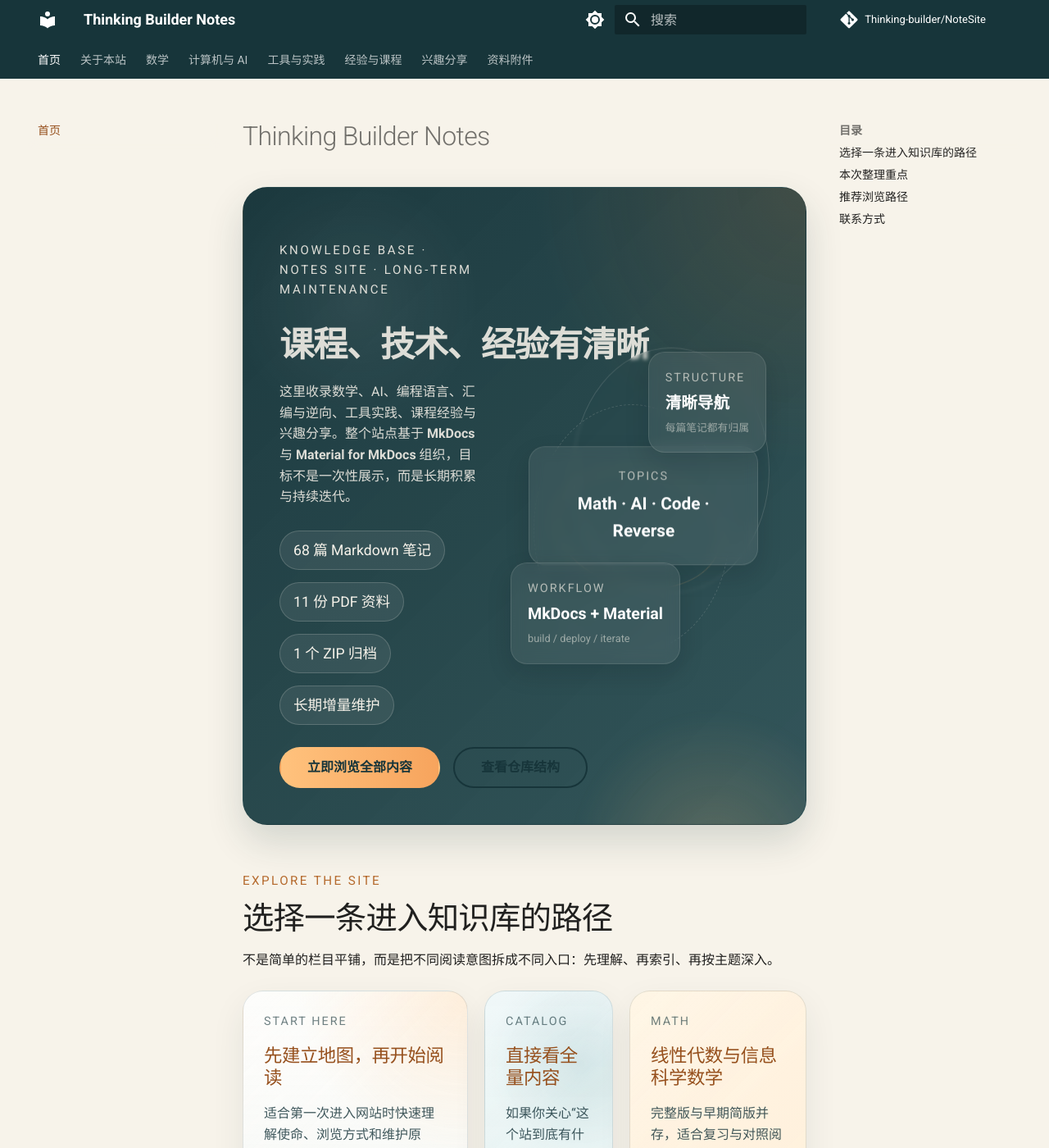
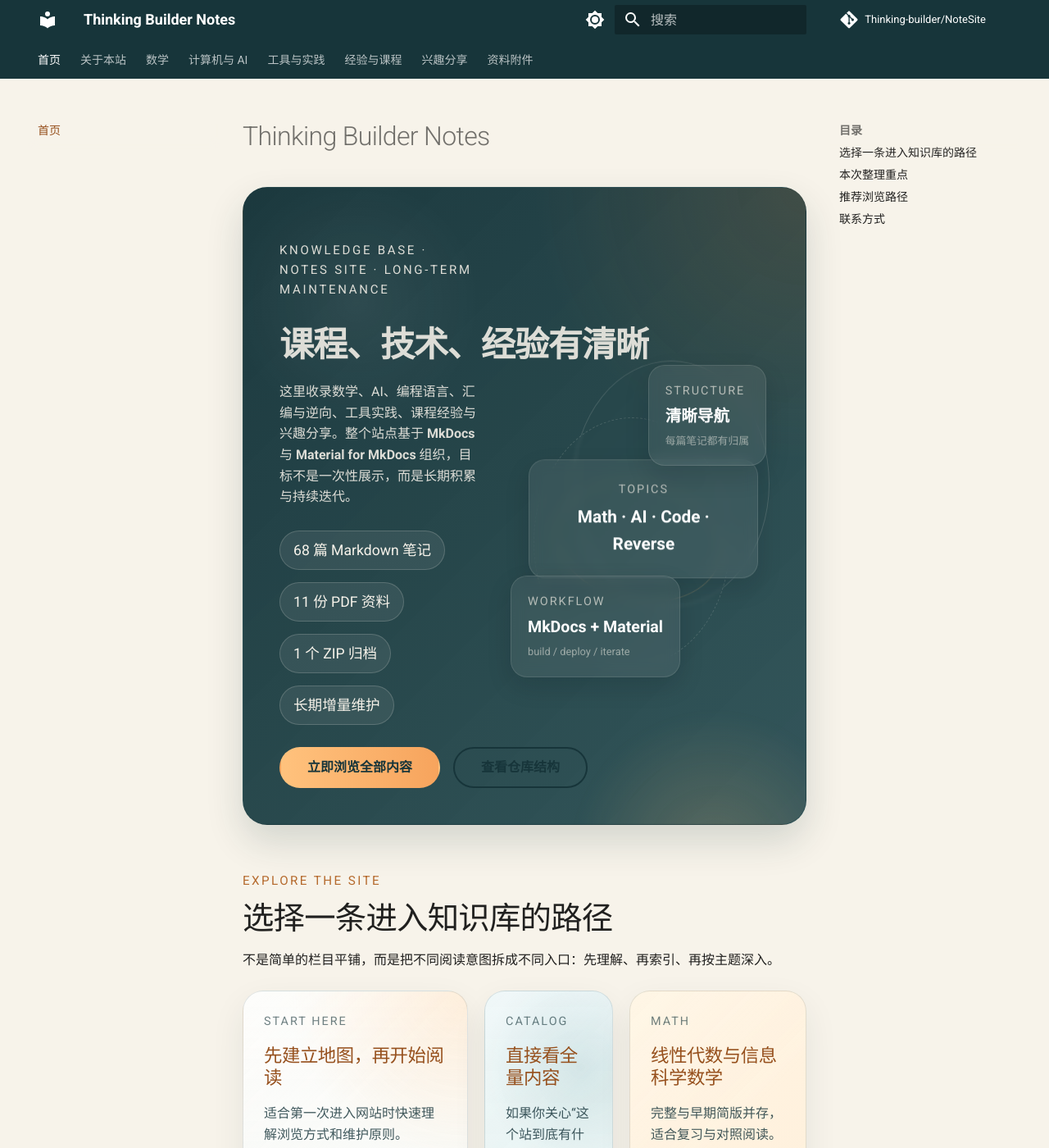
Before and after one commit to Thinking-builder/NoteSite, an MkDocs documentation site: the page built from docs/index.md, in a window 1280 px wide and 1400 px high. Shown: the whole window at 82% size. Built offline with MkDocs 1.6.1 and Material for MkDocs 9.7.7, drawn with Linux system fonts in a browser that asks for light colours; comment, search, counter and statistics services are not loaded; some of the changed text lies outside the part shown.

Commit message:
Adjust homepage hero spacing

```diff
--- a/docs/index.md
+++ b/docs/index.md
@@ -57,14 +57,14 @@
   <a class="tb-tile tb-tile--intro" href="Introduction/">
     <span class="tb-tile__eyebrow">Start Here</span>
     <h3>先建立地图，再开始阅读</h3>
-    <p>适合第一次进入网站时快速理解使命、浏览方式和维护原则。</p>
+    <p>适合第一次进入网站时快速理解浏览方式和维护原则。</p>
     <div class="tb-tile__chips">
       <span>站点使命</span>
       <span>浏览建议</span>
       <span>维护规则</span>
     </div>
     <div class="tb-tile__footer">
-      <strong>进入站点导览</strong>
+      <strong>进入导览</strong>
       <span>About & Structure</span>
     </div>
   </a>
@@ -87,7 +87,7 @@
   <a class="tb-tile tb-tile--math" href="math/">
     <span class="tb-tile__eyebrow">Math</span>
     <h3>线性代数与信息科学数学</h3>
-    <p>完整版与早期简版并存，适合复习与对照阅读。</p>
+    <p>完整与早期简版并存，适合复习与对照阅读。</p>
     <div class="tb-tile__footer">
       <strong>进入数学栏目</strong>
       <span>Abstract & Formal</span>
--- a/docs/stylesheets/extra.css
+++ b/docs/stylesheets/extra.css
@@ -146,6 +146,7 @@
   position: relative;
   min-height: 21rem;
   z-index: 1;
+  margin-top: 1.6rem;
 }
 
 .tb-orbit {
@@ -508,6 +509,7 @@
 
   .tb-hero__art {
     min-height: 17rem;
+    margin-top: 1.2rem;
   }
 
   .tb-hero-actions {
@@ -542,6 +544,7 @@
 
   .tb-hero__art {
     min-height: 14rem;
+    margin-top: 1rem;
   }
 
   .tb-signal {
```
Also changed, not shown: other parts of docs/index.md (+3 -3 lines).
